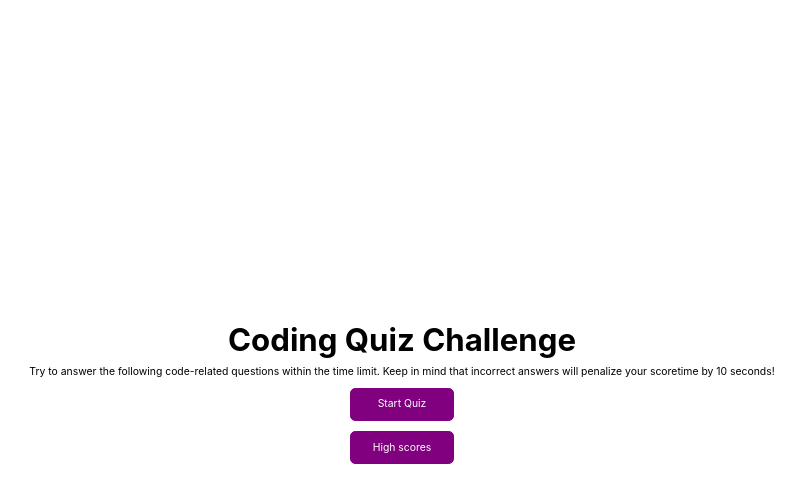
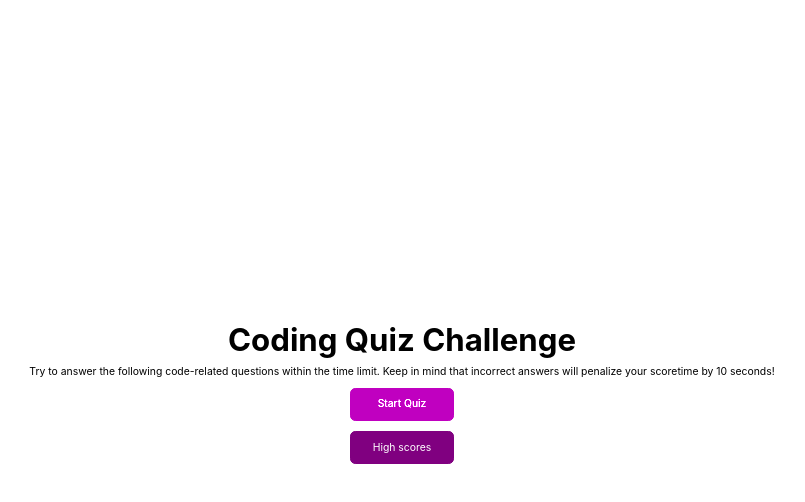
Before and after one commit to Edwin0204/Homework-week-4, a plain HTML site: page index.html in a window 1280 px wide. In both pictures the pointer is over the link "Start Quiz". Shown: the whole page, without its empty margins (238-1043 px from the left). Drawn offline with Linux system fonts and the light colour scheme.

Commit message:
made a hover efect to clear button

```diff
--- a/assets/style.css
+++ b/assets/style.css
@@ -174,3 +174,8 @@ form {
         font-size: 1.5rem;
         margin-bottom: 0.5rem;
     }
+
+    .btn:hover {
+        cursor: pointer;
+        filter: brightness(150%);
+    }
```
